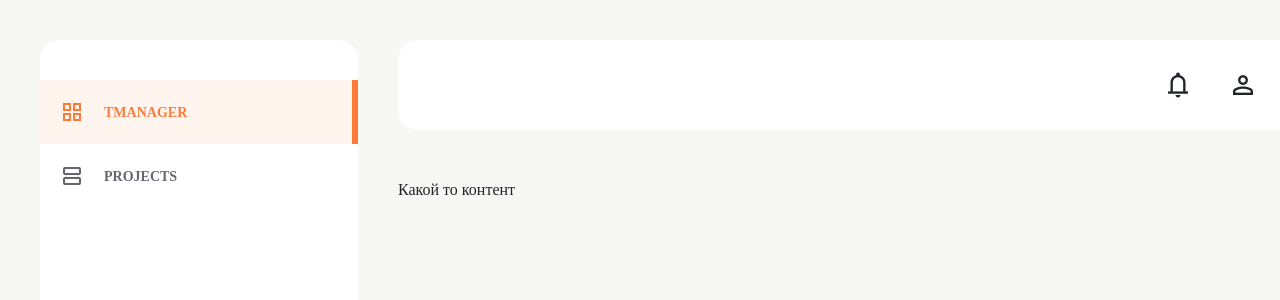
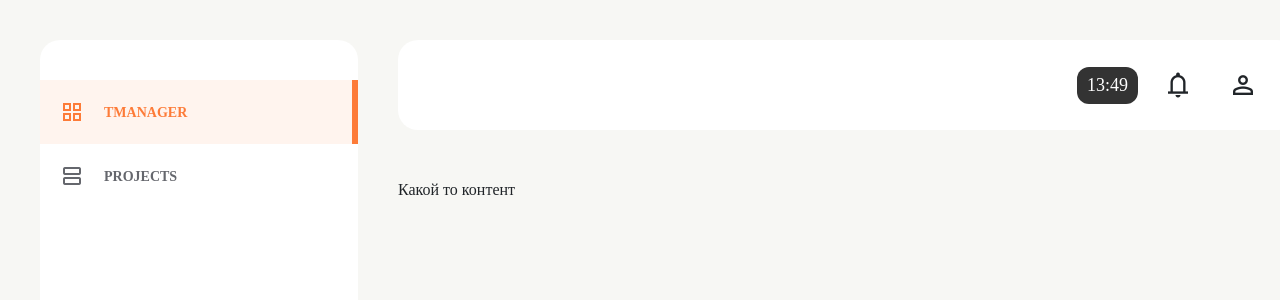
Before and after one commit to Vlad3221/task-manager, a Vue app: page / in a window 1280 px wide. Shown: the top 300 px of the page. Built offline with nearby package versions, Linux system fonts and the light colour scheme; a web font is replaced by a local one.

Commit message:
add: real time in header

```diff
--- a/src/components/HeaderTemplate/index.styl
+++ b/src/components/HeaderTemplate/index.styl
@@ -28,3 +28,12 @@ header
 
     &:hover
       opacity 0.65
+
+  &__realtime
+    background-color #333
+    color white
+    padding 5px 10px
+    border-radius 12px
+    font-size 18px
+    cursor default
+    user-select none
--- a/src/components/HeaderTemplate/index.vue
+++ b/src/components/HeaderTemplate/index.vue
@@ -1,6 +1,9 @@
 <template>
   <header>
     <div class="top-navigation">
+      <div class="top-navigation__realtime top-navigation-realtime">
+        <span>{{ timeNow }}</span>
+      </div>
       <div class="top-navigation__notifications top-navigation-notifications">
         <span class="material-symbols-outlined">notifications</span>
       </div>
@@ -12,6 +15,22 @@
 </template>
 
 <script lang="ts">
+export default {
+  data() {
+    return {
+      timeNow: ''
+    }
+  },
+  created() {
+    setInterval(this.getTime, 1000);
+  },
+  methods: {
+    getTime: function() {
+      const today = new Date();
+      this.timeNow = today.getHours() + ":" + today.getMinutes();
+    }
+  }
+}
 </script>
 
 <style lang="stylus" scoped src="./index.styl"></style>
```
